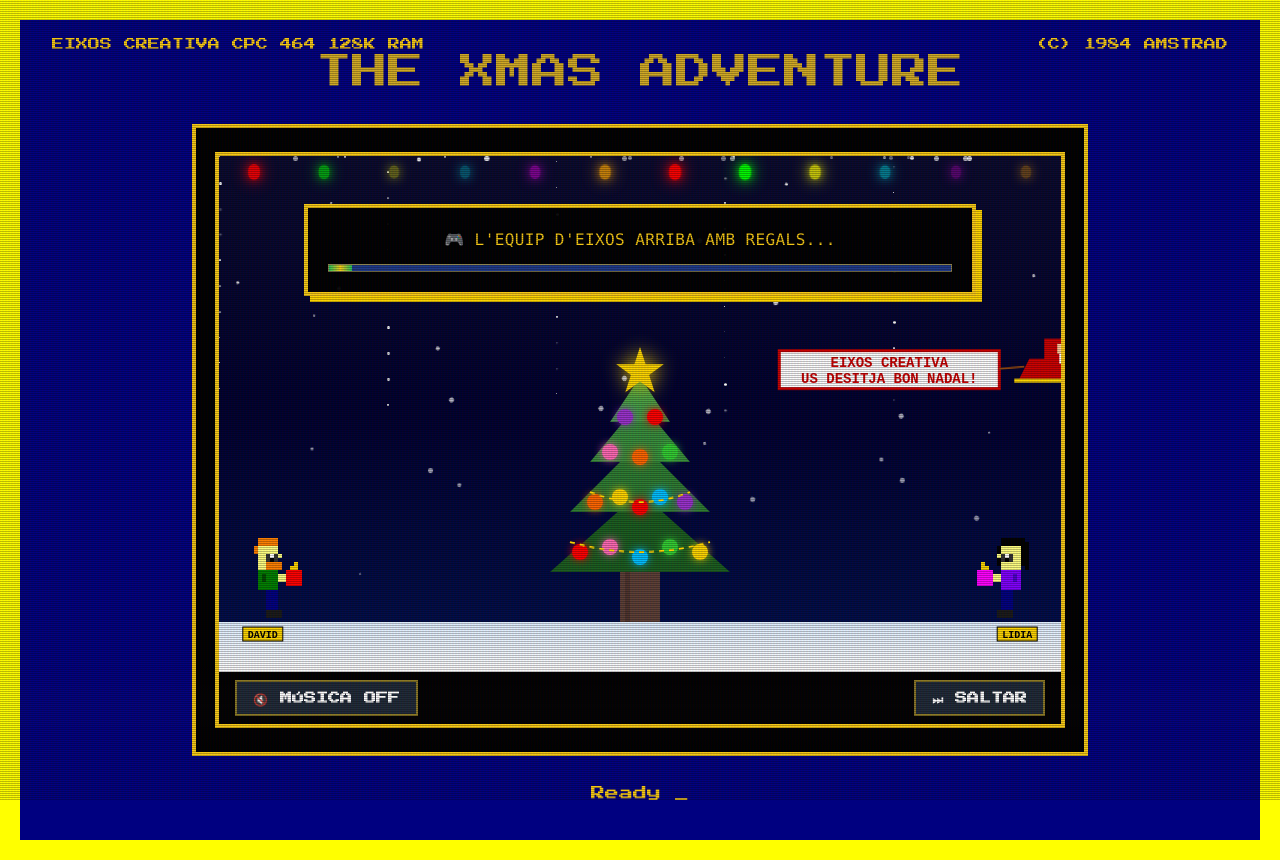
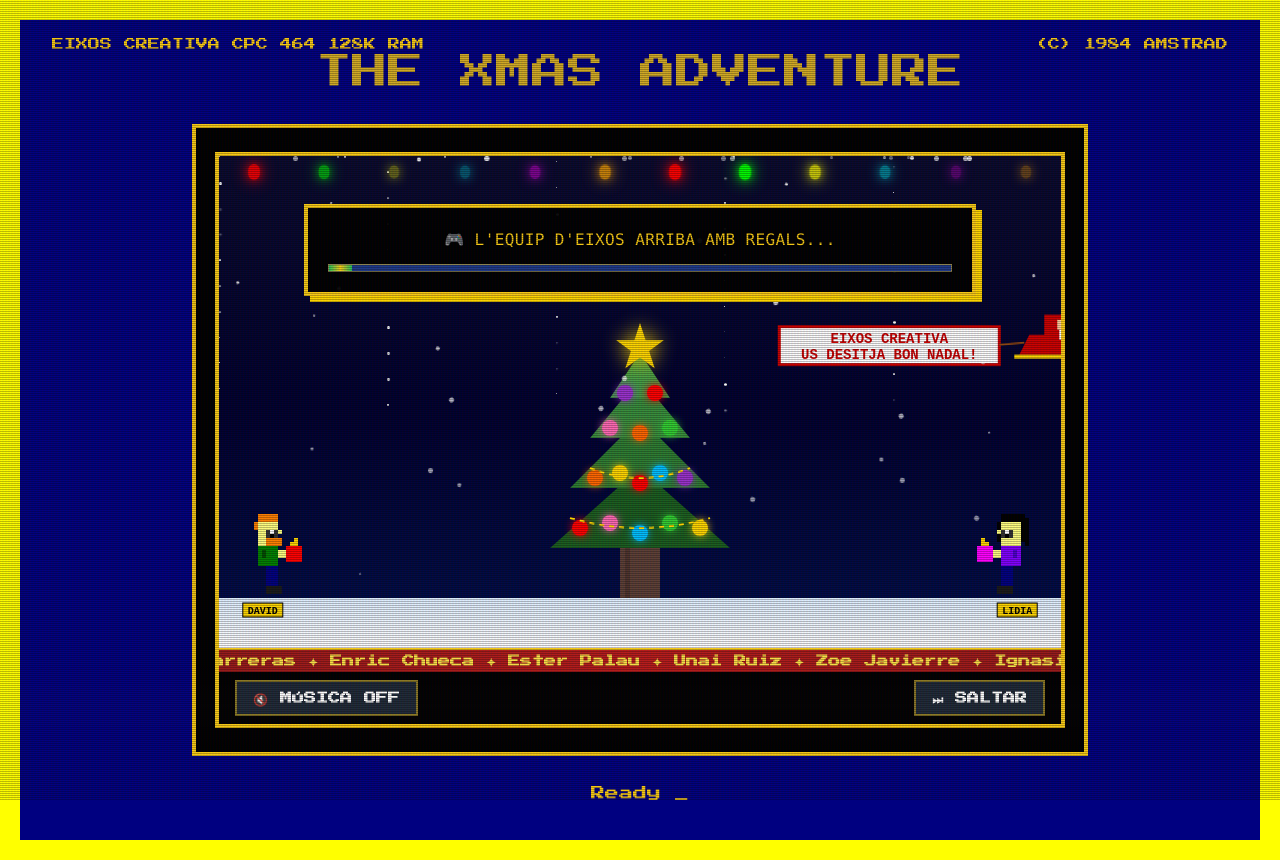
Before and after one commit to Jornacas/FelicitacioNadal2025, a React (Vite) app: page / in a window 1280 px wide. Both pictures are taken after a click on the button "INICIAR HISTÒRIA". Built offline with nearby package versions, Linux system fonts and the light colour scheme.

Commit message:
Afegir banner scrollant amb noms dels 38 monitors

```diff
--- a/App.tsx
+++ b/App.tsx
@@ -5,6 +5,17 @@
 import GameCanvas from './components/GameCanvas';
 import { SpriteConfig, GameState } from './types';
 import { useChristmasMusic } from './hooks/useChristmasMusic';
+
+const MONITORS = [
+  "Leo Argento", "Georgina Carreras", "Enric Chueca", "Ester Palau", "Unai Ruiz",
+  "Zoe Javierre", "Ignasi Julia", "Anna Bitlloch", "Joel Plaza", "Maria Ileana",
+  "Judit Pesquero", "Miriam Miranda", "Laura Santander", "Gloria Sanchez", "Laia Lopez",
+  "Lorena Vega", "Paula Lucas", "Alexandra Gae", "Javier Cabezas", "Marina Gomez",
+  "Claudia Caracuel", "Ariadna Puigdemasa", "Gemma Duran", "Jordi Bonet", "David Illarreta",
+  "Didac Pardo", "Maria Torner", "Karim ElBair", "Youssef Bendahmane", "Sanny Paredes",
+  "Carla Mayo", "Paola Belmonte", "Erik Silva", "Natalia Lozada", "Marta Cisneros",
+  "Gemma Prunes", "Jaume Bernabeu", "Nuria Sanchez"
+];
 
 const DEFAULT_STAFF: SpriteConfig[] = [
   {
@@ -62,6 +73,19 @@
           }}
         />
       ))}
+    </div>
+  );
+};
+
+// Scrolling banner with monitor names
+const MonitorsBanner: React.FC = () => {
+  const text = "★ GRÀCIES ALS NOSTRES MONITORS ★ " + MONITORS.join(" ✦ ") + " ★ ";
+  return (
+    <div className="absolute bottom-0 left-0 right-0 bg-gradient-to-r from-red-800 via-red-700 to-red-800 border-t-2 border-yellow-400 overflow-hidden h-6 flex items-center z-30">
+      <div className="animate-marquee whitespace-nowrap flex">
+        <span className="text-yellow-300 text-xs font-bold mx-4">{text}</span>
+        <span className="text-yellow-300 text-xs font-bold mx-4">{text}</span>
+      </div>
     </div>
   );
 };
@@ -242,9 +266,12 @@
             ))}
           </div>
 
-          <div className="absolute inset-0 flex items-end justify-center">
+          <div className="absolute inset-0 flex items-end justify-center pb-6">
             <GameCanvas width={850} height={520} staff={staff} storyStep={storyStep} />
           </div>
+
+          {/* Monitors banner */}
+          <MonitorsBanner />
 
           {/* Narrative UI - compact for mobile */}
           <div className="absolute top-2 w-full flex justify-center px-2 z-40">
@@ -363,7 +390,7 @@
             </div>
 
             {/* UNIFIED GAME CANVAS - Tree and Characters all in one */}
-            <div className="absolute inset-0 flex items-end justify-center">
+            <div className="absolute inset-0 flex items-end justify-center pb-6">
               <GameCanvas
                 width={850}
                 height={520}
@@ -371,6 +398,9 @@
                 storyStep={storyStep}
               />
             </div>
+
+            {/* Monitors banner */}
+            <MonitorsBanner />
 
           {/* Narrative UI */}
           <div className="absolute top-8 sm:top-12 w-full flex justify-center px-2 sm:px-4 z-40">
@@ -529,6 +559,14 @@
         .animate-fadeIn {
           animation: fadeIn 1s ease-out forwards;
         }
+
+        @keyframes marquee {
+          0% { transform: translateX(0); }
+          100% { transform: translateX(-50%); }
+        }
+        .animate-marquee {
+          animation: marquee 30s linear infinite;
+        }
       `}</style>
     </RetroInterface>
   );
```
